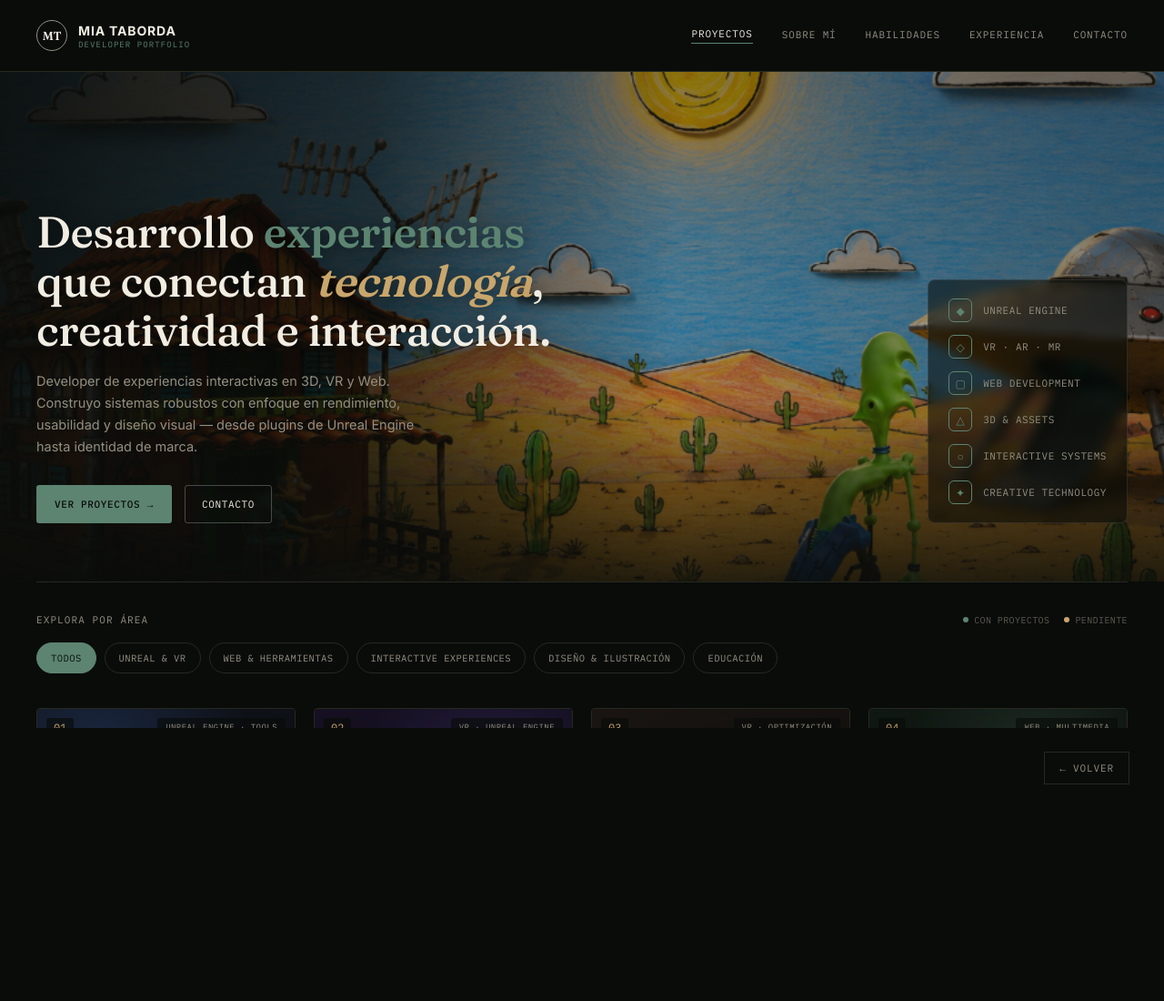
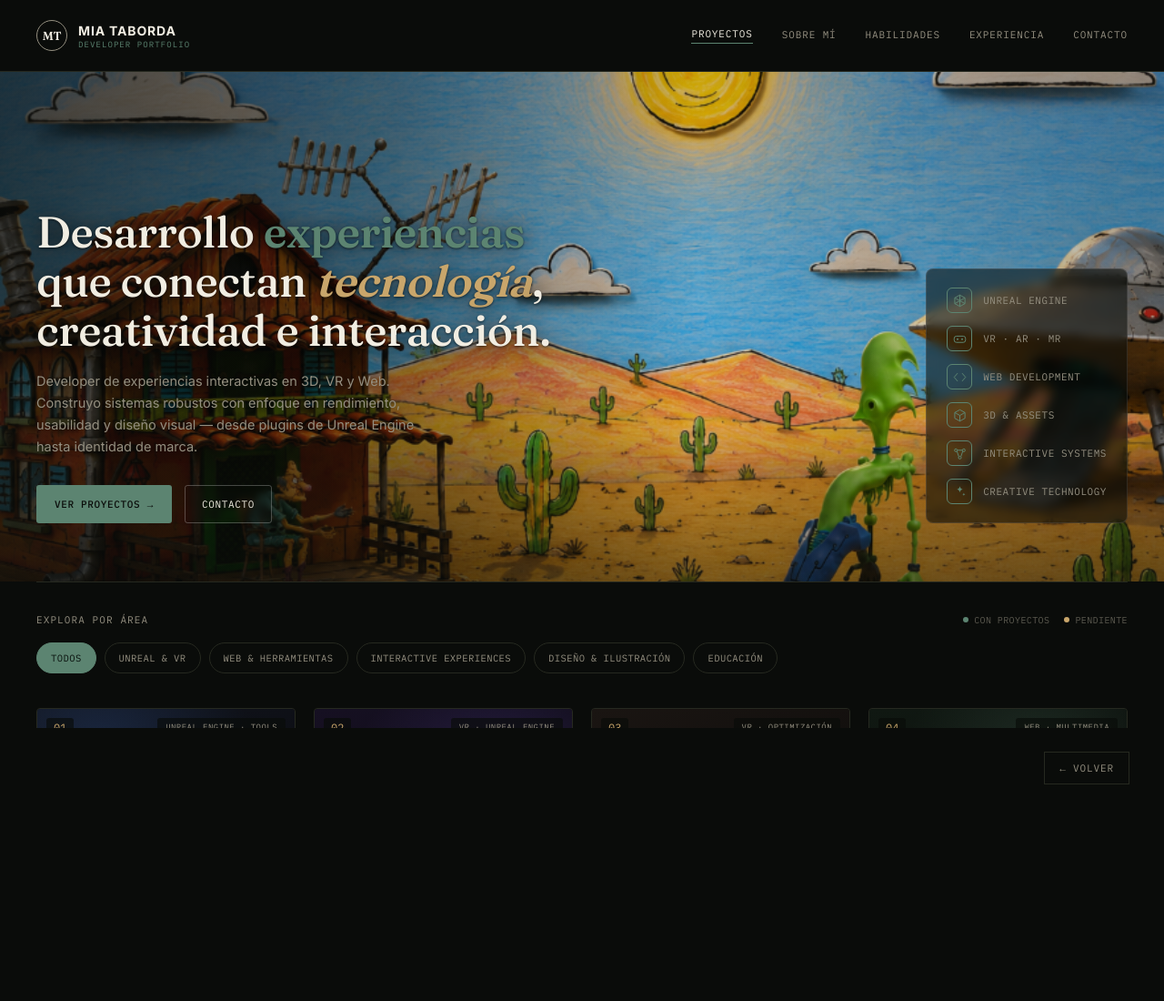
Before and after one commit to MiaTMon/portafolio, a plain HTML site: page index.html in a window 1280 px wide. Shown: the top 1100 px of the page at 91% size. Drawn offline with Linux system fonts and the light colour scheme.

Commit message:
Update index.html

```diff
--- a/index.html
+++ b/index.html
@@ -58,8 +58,8 @@ nav.main-nav a:hover, nav.main-nav a.active{ color:var(--ink); border-bottom:1px
 .hero-bg-scrim{
   position:absolute; inset:0; z-index:2;
   background:
-    linear-gradient(90deg, rgba(10,12,10,0.94) 0%, rgba(10,12,10,0.72) 32%, rgba(10,12,10,0.18) 58%, rgba(10,12,10,0.35) 100%),
-    linear-gradient(0deg, rgba(10,12,10,0.85) 0%, rgba(10,12,10,0.15) 35%, rgba(10,12,10,0.35) 100%);
+    linear-gradient(90deg, rgba(10,12,10,0.72) 0%, rgba(10,12,10,0.42) 34%, rgba(10,12,10,0.02) 60%, rgba(10,12,10,0.22) 100%),
+    linear-gradient(0deg, rgba(10,12,10,0.5) 0%, rgba(10,12,10,0.02) 32%, rgba(10,12,10,0.18) 100%);
 }
 
 .hero-content{ position:relative; z-index:3; display:flex; justify-content:space-between; align-items:flex-end; gap:40px; width:100%; }
@@ -69,11 +69,11 @@ nav.main-nav a:hover, nav.main-nav a.active{ color:var(--ink); border-bottom:1px
 
 h1.hero-title{
   font-family:'Fraunces', serif; font-weight:500; font-size: clamp(32px,4vw,48px); line-height:1.12; letter-spacing:-0.01em; margin-bottom:18px;
-  text-shadow: 0 2px 20px rgba(0,0,0,0.5);
+  text-shadow: 0 2px 24px rgba(0,0,0,0.75), 0 1px 3px rgba(0,0,0,0.6);
 }
 h1.hero-title em{ font-style:normal; color:var(--accent); font-weight:600; }
 h1.hero-title .gold{ color:var(--gold); font-weight:600; font-style:italic; }
-.hero-desc{ font-size:14.5px; line-height:1.65; color:var(--ink-dim); max-width:46ch; margin-bottom:30px; }
+.hero-desc{ font-size:14.5px; line-height:1.65; color:var(--ink-dim); max-width:46ch; margin-bottom:30px; text-shadow: 0 1px 12px rgba(0,0,0,0.8); }
 .hero-cta{ display:flex; gap:14px; flex-wrap:wrap; }
 .btn-primary{
   display:inline-flex; align-items:center; gap:9px; background:var(--accent); color:#0A0C0A;
@@ -94,9 +94,10 @@ h1.hero-title .gold{ color:var(--gold); font-weight:600; font-style:italic; }
 }
 .hero-icon-item{ display:flex; align-items:center; gap:12px; }
 .hero-icon-mark{
-  width:26px; height:26px; border:1px solid var(--accent); border-radius:6px; flex-shrink:0;
-  display:flex; align-items:center; justify-content:center; color:var(--accent); font-size:12px;
+  width:28px; height:28px; border:1px solid var(--accent); border-radius:6px; flex-shrink:0;
+  display:flex; align-items:center; justify-content:center; color:var(--accent);
 }
+.hero-icon-mark svg{ width:15px; height:15px; }
 .hero-icon-label{ font-family:'IBM Plex Mono', monospace; font-size:11px; letter-spacing:.05em; color:var(--ink-dim); }
 @media (max-width:1100px){ .hero-icon-list{ flex-direction:row; flex-wrap:wrap; } }
 
@@ -311,12 +312,12 @@ footer{ border-top:1px solid var(--line); padding:34px 0; }
     </div>
 
     <div class="hero-icon-list">
-      <div class="hero-icon-item"><div class="hero-icon-mark">◆</div><div class="hero-icon-label">UNREAL ENGINE</div></div>
-      <div class="hero-icon-item"><div class="hero-icon-mark">◇</div><div class="hero-icon-label">VR · AR · MR</div></div>
-      <div class="hero-icon-item"><div class="hero-icon-mark">▢</div><div class="hero-icon-label">WEB DEVELOPMENT</div></div>
-      <div class="hero-icon-item"><div class="hero-icon-mark">△</div><div class="hero-icon-label">3D &amp; ASSETS</div></div>
-      <div class="hero-icon-item"><div class="hero-icon-mark">○</div><div class="hero-icon-label">INTERACTIVE SYSTEMS</div></div>
-      <div class="hero-icon-item"><div class="hero-icon-mark">✦</div><div class="hero-icon-label">CREATIVE TECHNOLOGY</div></div>
+      <div class="hero-icon-item"><div class="hero-icon-mark"><svg viewBox="0 0 24 24" fill="none" stroke="currentColor" stroke-width="1.6"><path d="M12 2 3 7v10l9 5 9-5V7l-9-5Z"/><path d="M12 2v20M3 7l9 5 9-5M3 17l9-5 9 5"/></svg></div><div class="hero-icon-label">UNREAL ENGINE</div></div>
+      <div class="hero-icon-item"><div class="hero-icon-mark"><svg viewBox="0 0 24 24" fill="none" stroke="currentColor" stroke-width="1.6"><rect x="2" y="7" width="20" height="11" rx="4"/><circle cx="8" cy="12.5" r="1.6" fill="currentColor" stroke="none"/><circle cx="16" cy="12.5" r="1.6" fill="currentColor" stroke="none"/></svg></div><div class="hero-icon-label">VR · AR · MR</div></div>
+      <div class="hero-icon-item"><div class="hero-icon-mark"><svg viewBox="0 0 24 24" fill="none" stroke="currentColor" stroke-width="1.6"><path d="M8 5 2 12l6 7M16 5l6 7-6 7"/></svg></div><div class="hero-icon-label">WEB DEVELOPMENT</div></div>
+      <div class="hero-icon-item"><div class="hero-icon-mark"><svg viewBox="0 0 24 24" fill="none" stroke="currentColor" stroke-width="1.6"><path d="M12 2 3 7v10l9 5 9-5V7l-9-5Z"/><path d="m3 7 9 5 9-5M12 12v10"/></svg></div><div class="hero-icon-label">3D &amp; ASSETS</div></div>
+      <div class="hero-icon-item"><div class="hero-icon-mark"><svg viewBox="0 0 24 24" fill="none" stroke="currentColor" stroke-width="1.6"><circle cx="5" cy="6" r="2.4"/><circle cx="19" cy="6" r="2.4"/><circle cx="12" cy="19" r="2.4"/><path d="M6.9 7.6 10 17M17.1 7.6 14 17M7.4 6h9.2"/></svg></div><div class="hero-icon-label">INTERACTIVE SYSTEMS</div></div>
+      <div class="hero-icon-item"><div class="hero-icon-mark"><svg viewBox="0 0 24 24" fill="currentColor" stroke="none"><path d="M12 2c.6 3.2 1.8 5 5 5.6-3.2.6-4.4 2.4-5 5.6-.6-3.2-1.8-5-5-5.6 3.2-.6 4.4-2.4 5-5.6ZM19 13.5c.35 1.6.95 2.4 2.5 2.75-1.55.35-2.15 1.15-2.5 2.75-.35-1.6-.95-2.4-2.5-2.75 1.55-.35 2.15-1.15 2.5-2.75Z"/></svg></div><div class="hero-icon-label">CREATIVE TECHNOLOGY</div></div>
     </div>
   </div>
 </section>
```
